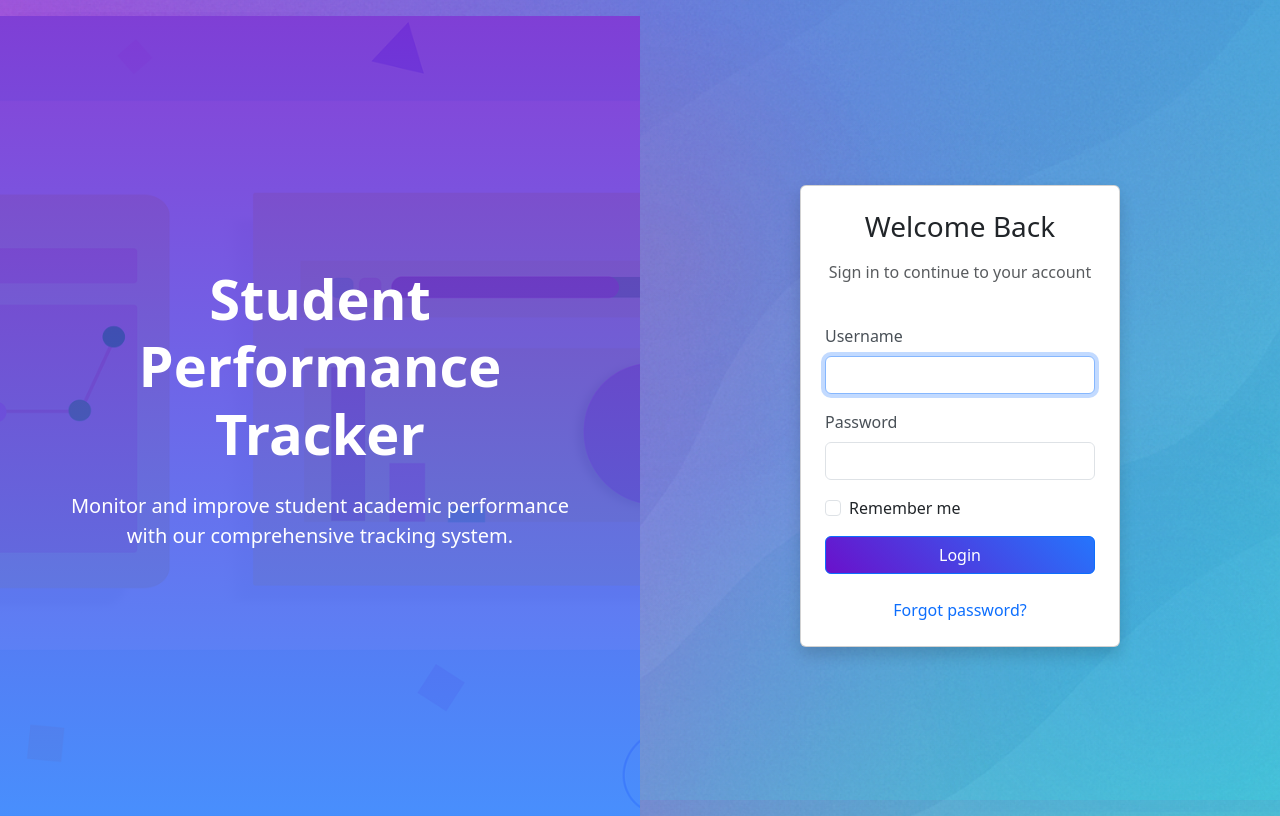
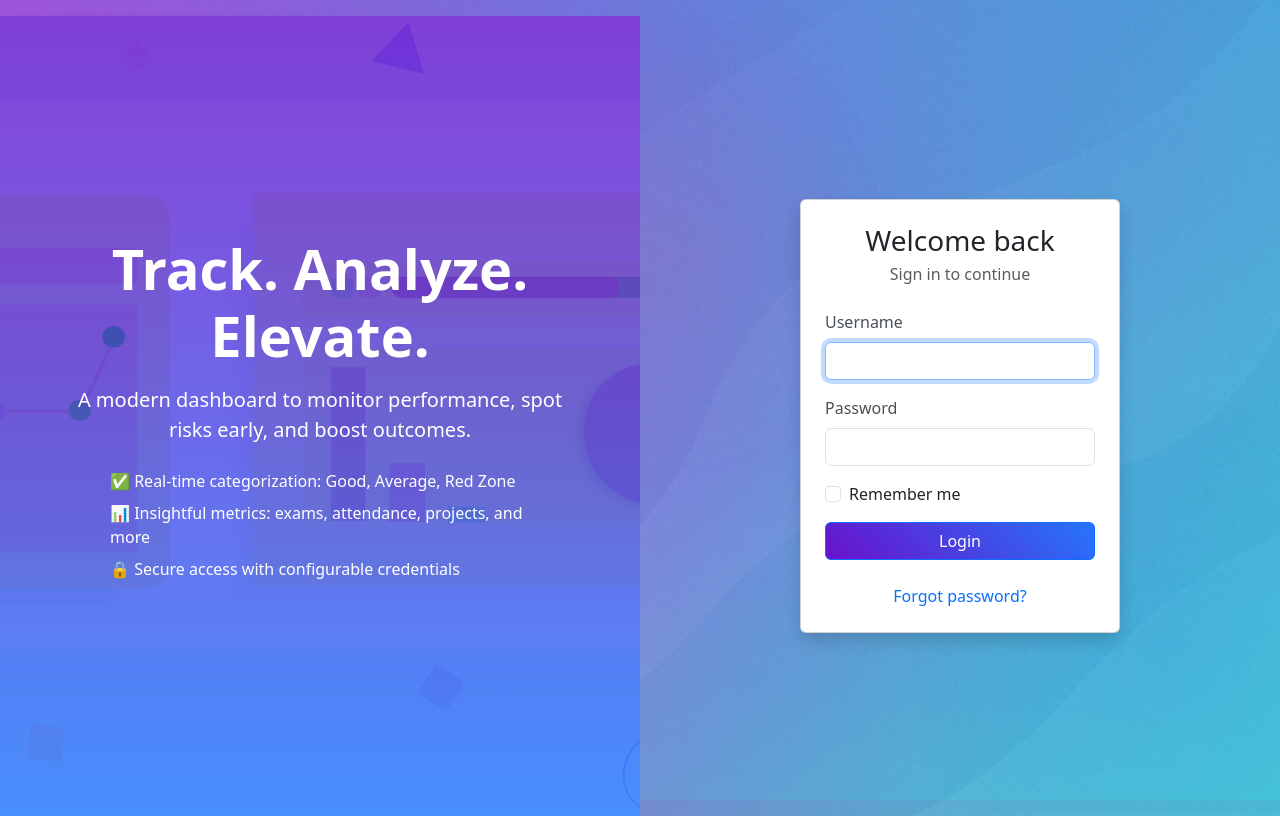
Before and after one commit to Mahesh1904k/Students-Performance-Tracker-19, a Flask app: page /login in a window 1280 px wide. Run offline with Flask 3, Linux system fonts and the light colour scheme; some libraries are stand-ins or nearby versions.

Commit message:
interface changed

```diff
--- a/static/style.css
+++ b/static/style.css
@@ -360,8 +360,10 @@ body::before {
 .login-image-col {
     background: linear-gradient(rgba(106, 17, 203, 0.8), rgba(37, 117, 252, 0.8)), url('dashboard-7559210_1280.png');
     background-size: cover;
-    background-position: center;
+    background-position: top center; /* ensure it hugs the top edge */
     background-repeat: no-repeat;
+    height: 100%;
+    min-height: 100vh; /* guarantee full viewport height */
 }
 
 .login-form-card {
--- a/templates/login.html
+++ b/templates/login.html
@@ -13,8 +13,13 @@
             <!-- Image column -->
             <div class="col-md-6 d-none d-md-flex align-items-center justify-content-center bg-primary login-image-col">
                 <div class="text-center text-white p-5">
-                    <h1 class="display-4 fw-bold mb-4">Student Performance Tracker</h1>
-                    <p class="lead">Monitor and improve student academic performance with our comprehensive tracking system.</p>
+                    <h1 class="display-4 fw-bold mb-3">Track. Analyze. Elevate.</h1>
+                    <p class="lead mb-4">A modern dashboard to monitor performance, spot risks early, and boost outcomes.</p>
+                    <ul class="list-unstyled text-start mx-auto" style="max-width: 420px;">
+                        <li class="mb-2">✅ Real‑time categorization: Good, Average, Red Zone</li>
+                        <li class="mb-2">📊 Insightful metrics: exams, attendance, projects, and more</li>
+                        <li>🔒 Secure access with configurable credentials</li>
+                    </ul>
                 </div>
             </div>
 
@@ -22,8 +27,8 @@
             <div class="col-md-6 d-flex align-items-center justify-content-center">
                 <div class="card p-4 shadow login-form-card" style="min-width: 320px; max-width: 400px;">
                     <div class="text-center mb-4">
-                        <h3 class="mb-3">Welcome Back</h3>
-                        <p class="text-muted">Sign in to continue to your account</p>
+                        <h3 class="mb-1">Welcome back</h3>
+                        <p class="text-muted mb-0">Sign in to continue</p>
                     </div>
 
                     {% if error %}
```
